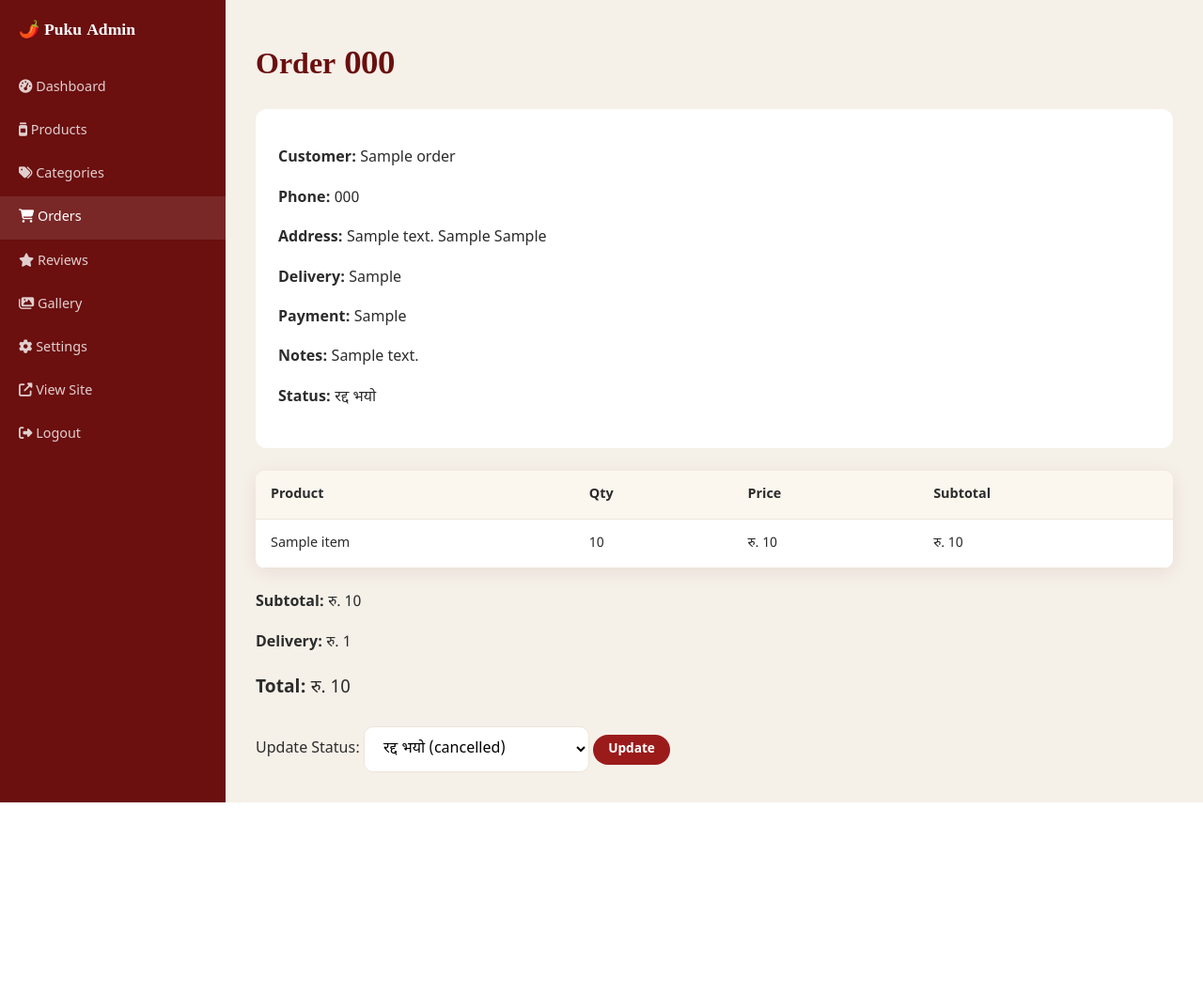
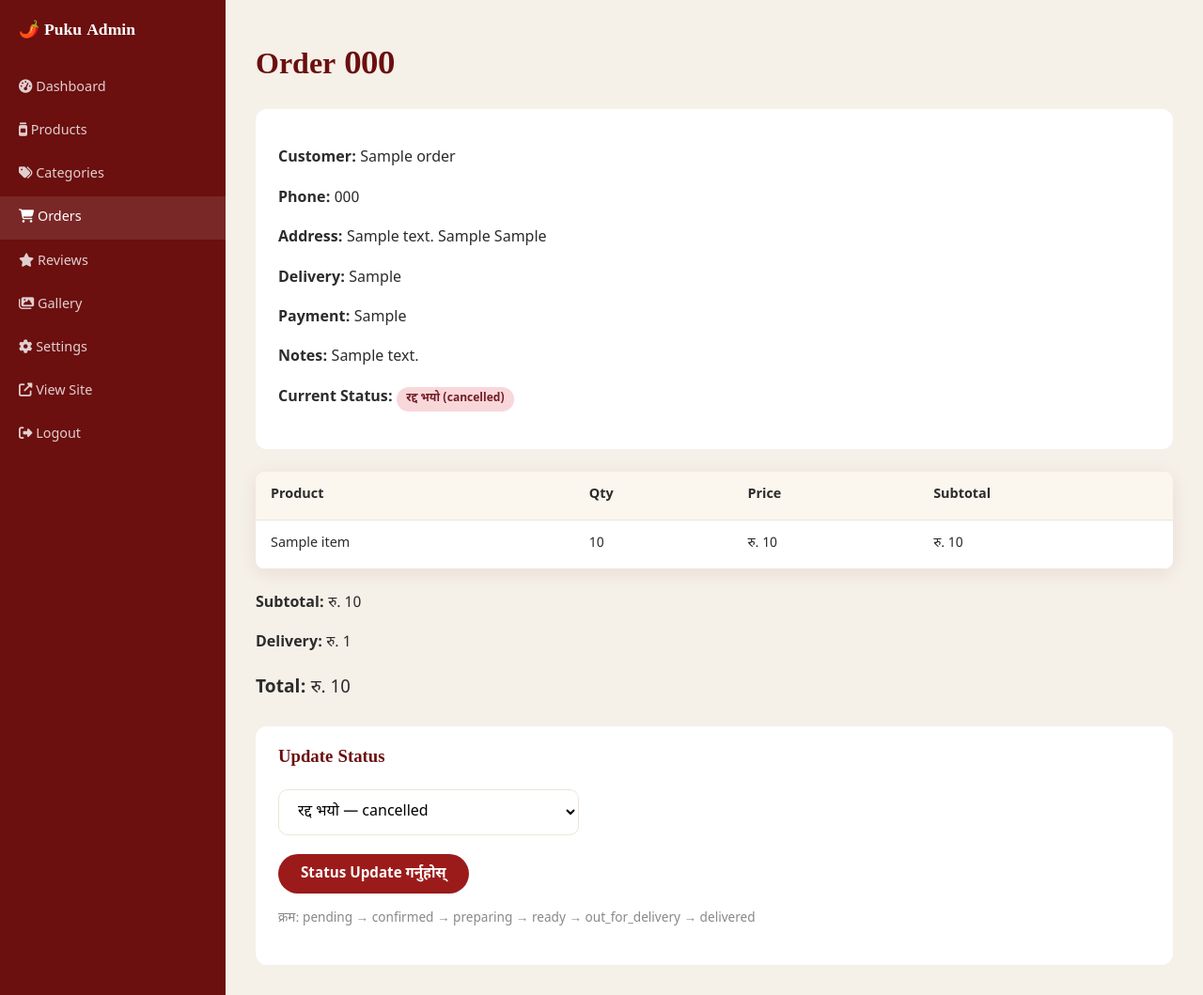
Before and after one commit to argonbhujel1/puku, a Flask app: page /admin/orders/1 in a window 1280 px wide. Shown: the whole page at 94% size. Before the commit the page ends 854 px from the top, so only its background shows below. Run offline with Flask 3, Linux system fonts and the light colour scheme; a user stored in the database is signed in; tables that the repository leaves empty hold one stand-in row (values such as "Sample post").

Commit message:
Fix order status update and sales counting

```diff
--- a/app/admin/routes.py
+++ b/app/admin/routes.py
@@ -22,12 +22,14 @@ def dashboard():
     today_orders = Order.query.filter(Order.created_at >= today_start).count()
     pending = Order.query.filter_by(status='pending').count()
 
+    # Only count delivered orders as confirmed sales (pending not included)
+    sold_statuses = ('delivered', 'out_for_delivery', 'ready', 'preparing', 'confirmed')
     total_sales = db.session.query(func.coalesce(func.sum(Order.total), 0)).filter(
-        Order.status != 'cancelled'
+        Order.status.in_(sold_statuses)
     ).scalar() or 0
     today_sales = db.session.query(func.coalesce(func.sum(Order.total), 0)).filter(
         Order.created_at >= today_start,
-        Order.status != 'cancelled'
+        Order.status.in_(sold_statuses)
     ).scalar() or 0
 
     low_stock = Product.query.filter(
@@ -263,11 +265,15 @@ def order_detail(id):
 @admin_required
 def order_status(id):
     order = Order.query.get_or_404(id)
-    new_status = request.form.get('status', '')
+    new_status = (request.form.get('status') or '').strip()
     if new_status in Order.STATUS_LABELS:
         order.status = new_status
+        from datetime import datetime
+        order.updated_at = datetime.utcnow()
         db.session.commit()
-        flash('स्टेटस अपडेट भयो।', 'success')
+        flash(f'स्टेटस अपडेट: {order.status_label()}', 'success')
+    else:
+        flash(f'अवैध स्टेटस: {new_status}', 'danger')
     return redirect(url_for('admin.order_detail', id=id))
 
 
--- a/app/templates/admin/order_detail.html
+++ b/app/templates/admin/order_detail.html
@@ -9,7 +9,7 @@
   <p><strong>Delivery:</strong> {{ order.delivery_method }}</p>
   <p><strong>Payment:</strong> {{ order.payment_method }}</p>
   <p><strong>Notes:</strong> {{ order.notes or '—' }}</p>
-  <p><strong>Status:</strong> {{ order.status_label() }}</p>
+  <p><strong>Current Status:</strong> <span class="badge badge-{{ order.status }}">{{ order.status_label() }} ({{ order.status }})</span></p>
 </div>
 <table class="table-admin mb-3">
   <thead><tr><th>Product</th><th>Qty</th><th>Price</th><th>Subtotal</th></tr></thead>
@@ -28,14 +28,21 @@
 <p><strong>Delivery:</strong> रु. {{ '{:,.0f}'.format(order.delivery_charge|float) }}</p>
 <p style="font-size:1.2rem;"><strong>Total:</strong> रु. {{ '{:,.0f}'.format(order.total|float) }}</p>
 
-<form method="post" action="{{ url_for('admin.order_status', id=order.id) }}" style="margin-top:1.5rem;">
-  <input type="hidden" name="csrf_token" value="{{ csrf_token() }}">
-  <label>Update Status:</label>
-  <select name="status" class="form-control" style="max-width:240px;display:inline-block;">
-    {% for s, label in order.STATUS_LABELS.items() %}
-    <option value="{{ s }}" {% if order.status == s %}selected{% endif %}>{{ label }} ({{ s }})</option>
-    {% endfor %}
-  </select>
-  <button type="submit" class="btn btn-primary btn-sm">Update</button>
-</form>
+<div style="background:white;padding:1.5rem;border-radius:12px;margin-top:1.5rem;">
+  <h3 style="margin-top:0;">Update Status</h3>
+  <form method="post" action="{{ url_for('admin.order_status', id=order.id) }}">
+    <input type="hidden" name="csrf_token" value="{{ csrf_token() }}">
+    <div class="form-group">
+      <select name="status" class="form-control" style="max-width:320px;" required>
+        {% for s, label in order.STATUS_LABELS.items() %}
+        <option value="{{ s }}" {% if order.status == s %}selected{% endif %}>{{ label }} — {{ s }}</option>
+        {% endfor %}
+      </select>
+    </div>
+    <button type="submit" class="btn btn-primary">Status Update गर्नुहोस्</button>
+  </form>
+  <p style="margin-top:1rem;font-size:0.85rem;color:#888;">
+    क्रम: pending → confirmed → preparing → ready → out_for_delivery → delivered
+  </p>
+</div>
 {% endblock %}
```
Also changed, not shown: app/templates/admin/orders.html (+13 -2 lines).
